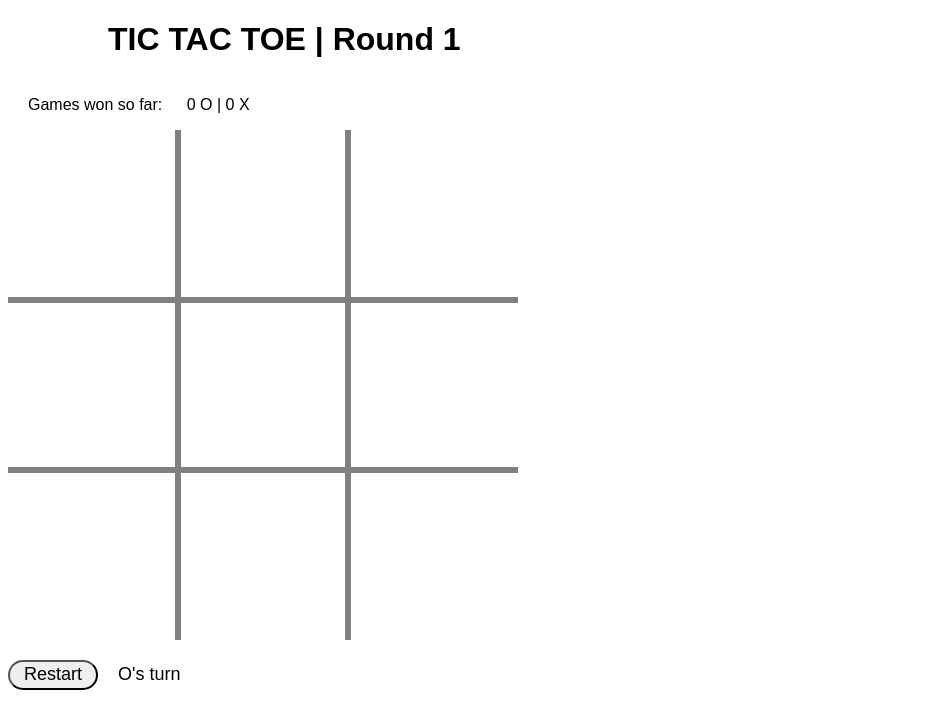
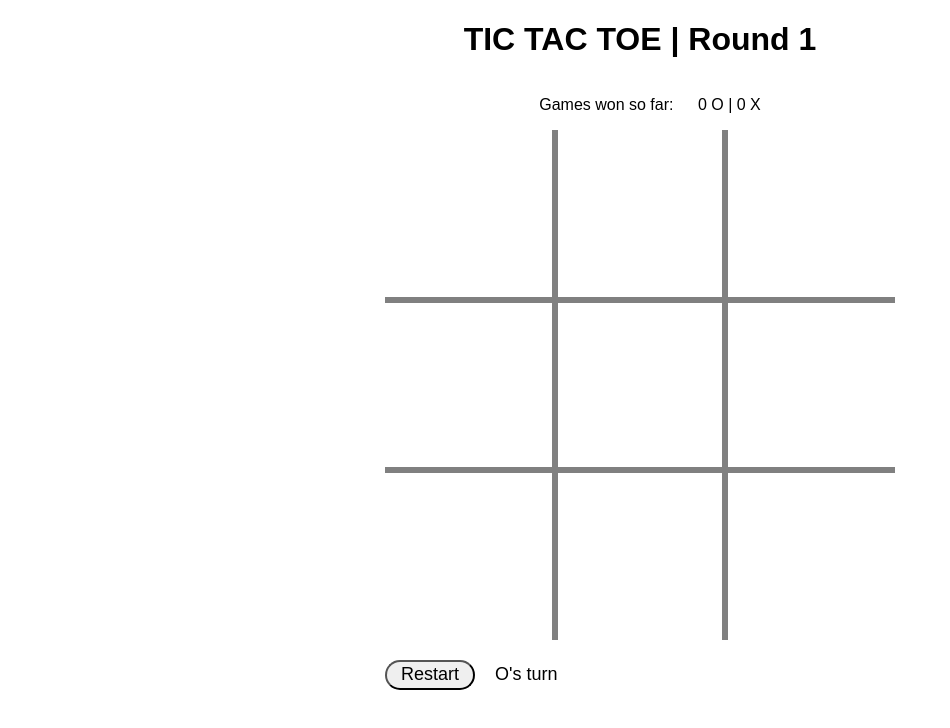
Before and after one commit to utamakevin/tic_tac_toe, a plain HTML site: page index.html in a window 1280 px wide. Shown: the whole page, without its empty margins (0-950 px from the left). Drawn offline with Linux system fonts and the light colour scheme.

Commit message:
revision

```diff
--- a/index.html
+++ b/index.html
@@ -12,7 +12,7 @@
     <p>Games won so far:</p>
     <p id="counter">0 O | 0 X</p>
     <div id="main-wrapper">
-        <main class="">
+        <main>
             <div>
             <button class="input-btn" data-num="1" id="box1"></button><button class="input-btn" data-num="2" id="box2"></button><button class="input-btn" data-num="3" id="box3"></button>
             </div>
--- a/style.css
+++ b/style.css
@@ -2,33 +2,48 @@
     box-sizing: border-box;
     border: none;
     font-family: Arial, Helvetica, sans-serif;
+    /* border: 1px solid red */
 }
 
-div {
-    display: grid;
-    grid-template-columns: 1fr 1fr 1fr;
-    width: fit-content;
+body {
+    align-items: center;
     text-align: center;
 }
 
+
+main div {
+    display: grid;
+    grid-template-columns: 1fr 1fr 1fr;
+    width: 100%;
+    text-align: center;
+    align-content: center;
+}
+
+
 #main-wrapper {
     width: 100%;
+    text-align: center;
     align-content: center;
+    display:grid;
+    grid-template-columns: 1fr;
 }
 
 main {
     display: block;
-    text-align: left;
+    text-align:left;
     font-size: 18px;
+    width: fit-content;
+    margin: 0 auto;
 }
 
 h1 {
-    margin-left: 100px;
+    text-align: center;
 }
 
 p {
     display: inline-block;
     margin-left: 20px;
+    text-align: center;
 }
 
 
```
